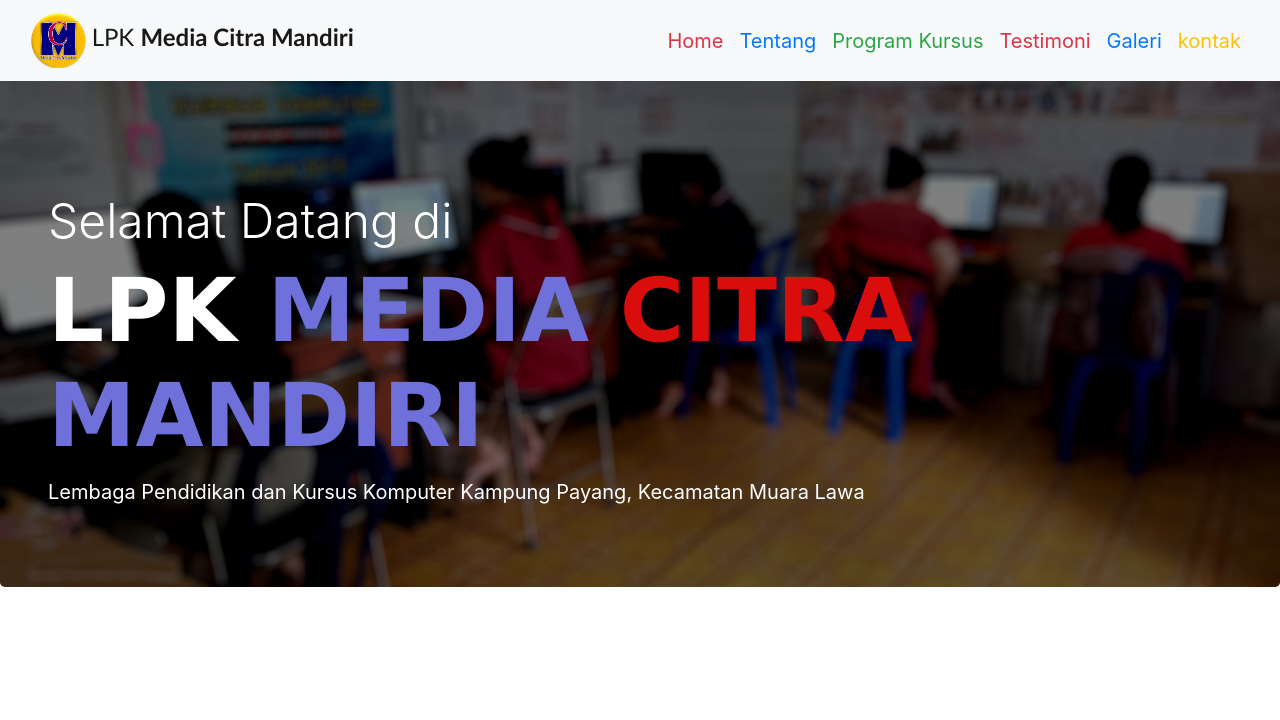
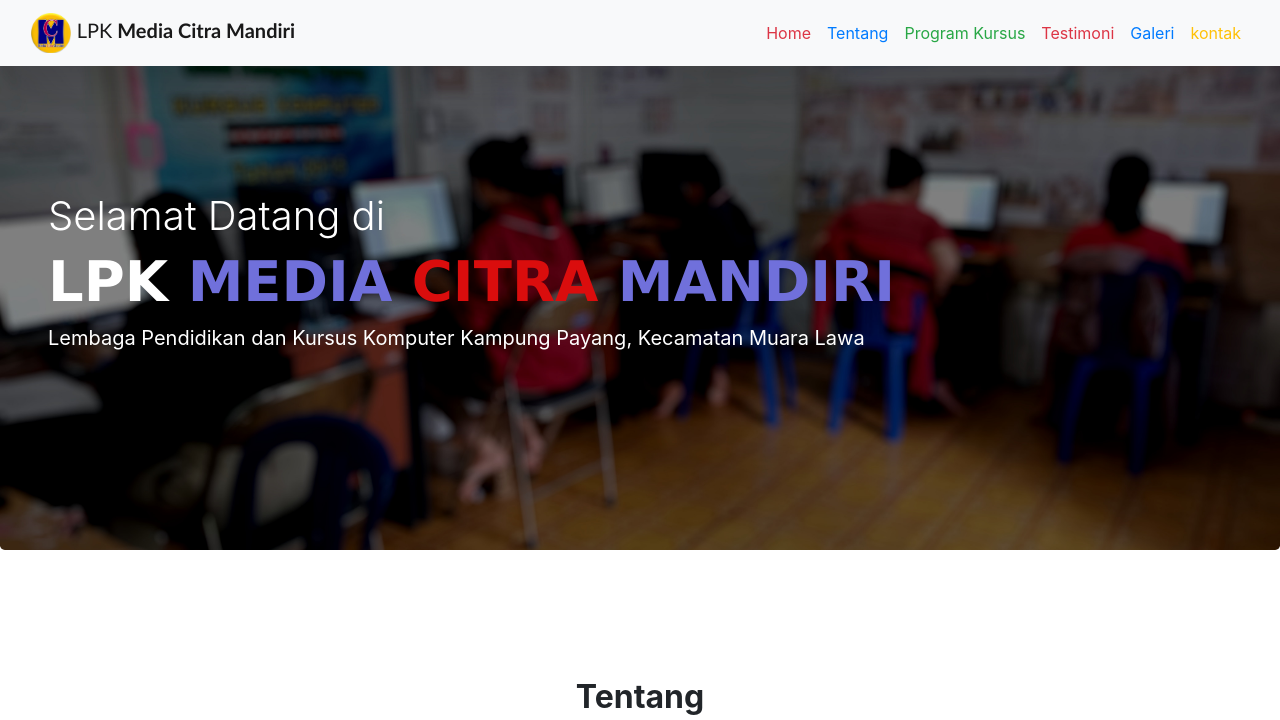
Before and after one commit to celvinlnx/celvinlnx.github.io, a plain HTML site: page index.html in a window 1280 px wide. Shown: the top 720 px of the page. Drawn offline with nearby package versions, Linux system fonts and the light colour scheme.

Commit message:
update font-size

```diff
--- a/index.html
+++ b/index.html
@@ -21,8 +21,8 @@
     <nav class="navbar navbar-expand-lg navbar-light bg-light fixed-top shadow-lg ">
         <div class="container-fluid">
             <a class="navbar-brand" href="#">
-                <img src="img/logo-brand/Logo_MCM.png" alt="Logo" width="55" height="55" class="d-inline-block align-text-center">
-                 <span class="fs-4" style="font-family:'Trebuchet MS', 'Lucida Sans Unicode">LPK <b>Media Citra Mandiri</b></span>
+                <img src="img/logo-brand/Logo_MCM.png" alt="Logo" width="40" height="40" class="d-inline-block align-text-center">
+                 <span class="fs-5" style="font-family:'Trebuchet MS', 'Lucida Sans Unicode">LPK <b>Media Citra Mandiri</b></span>
               </a>
 
           <button class="navbar-toggler" type="button" data-bs-toggle="collapse" data-bs-target="#navbarNav" aria-controls="navbarNav" aria-expanded="false" aria-label="Toggle navigation">
@@ -31,22 +31,22 @@
           <div class="collapse navbar-collapse" id="navbarNav">
             <ul class="navbar-nav ms-auto">
               <li class="nav-item">
-                <a class="nav-link fs-5 text-danger" href="#home">Home</a>
+                <a class="nav-link fs-6 text-danger" href="#home">Home</a>
               </li>
               <li class="nav-item">
-                <a class="nav-link fs-5 text-primary" href="#tentang">Tentang</a>
+                <a class="nav-link fs-6 text-primary" href="#tentang">Tentang</a>
               </li>
               <li class="nav-item">
-                <a class="nav-link fs-5 text-success" href="#program_kursus">Program Kursus</a>
+                <a class="nav-link fs-6 text-success" href="#program_kursus">Program Kursus</a>
               </li>
               <li class="nav-item">
-                <a class="nav-link fs-5 text-danger" href="#testimoni">Testimoni</a>
+                <a class="nav-link fs-6 text-danger" href="#testimoni">Testimoni</a>
               </li>
               <li class="nav-item">
-                <a class="nav-link fs-5 text-primary" href="#galeri">Galeri</a>
+                <a class="nav-link fs-6 text-primary" href="#galeri">Galeri</a>
               </li>
               <li class="nav-item">
-                <a class="nav-link fs-5 text-warning" href="#kontak">kontak</a>
+                <a class="nav-link fs-6 text-warning" href="#kontak">kontak</a>
               </li>
 
             </ul>
@@ -58,8 +58,8 @@
       <!-- Jumbotron -->
 
       <div class="jumbotron">
-            <h2 class="display-5">Selamat Datang di</h2>
-            <h1 class="display-2">LPK <span class="media_mandiri">MEDIA <span class="citra">CITRA</span> MANDIRI<span></h1>
+            <h2 class="display-6">Selamat Datang di</h2>
+            <h1 class="display-4">LPK <span class="media_mandiri">MEDIA <span class="citra">CITRA</span> MANDIRI<span></h1>
             <P class="fs-5">Lembaga Pendidikan dan Kursus Komputer Kampung Payang, Kecamatan Muara Lawa </P>
           </div>
     </div>
@@ -86,7 +86,7 @@
           <div class="row justify-content-md-center text-center">
             <div class="col-md-auto"></div>
 
-            <h3 class="fw-semibold">Visi dan Misi</h3>
+            <h3 class="fw-semibold pt-2">Visi dan Misi</h3>
             <!-- visi -->
             <div class="col-md-4">
 
@@ -143,7 +143,7 @@
 
           <div class="col-md-3 me-5">
             <div class="card" style="width: 18rem; height: 23rem;">
-              <img src="img/program_kursus/excel2.png" style="" alt="excel">
+              <img src="img/program_kursus/excel2.png" alt="excel">
               <div class="card-body">
                 <h5 class="text-center">Microsoft Excel</h5>
                 <p class="text-center text-bg-success rounded-2">Rp. 250.000</p>
--- a/style.css
+++ b/style.css
@@ -1,3 +1,9 @@
+/* script menghilangkan Horizontal Scroll */
+html, body {
+    max-width: 100%;
+    overflow-x: hidden;
+    }
+
 .jumbotron{
     padding-top: 12rem;
     min-height:550px;
@@ -50,7 +56,7 @@
 /* style testimoni carousel */
 
 .img-text{
-    width: auto%;
+    width: auto;
     height: 300px;
     text-align: center;
     padding: 40% 5%;
```
